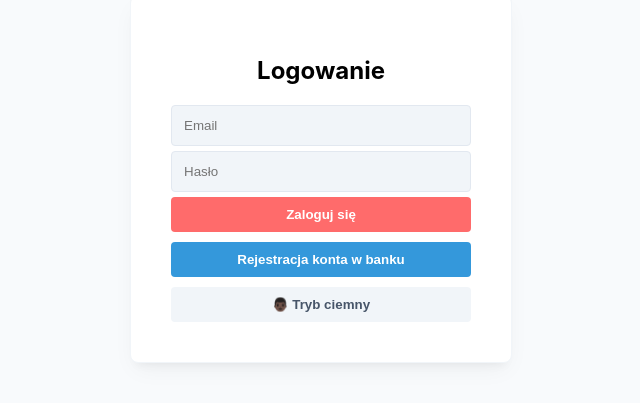
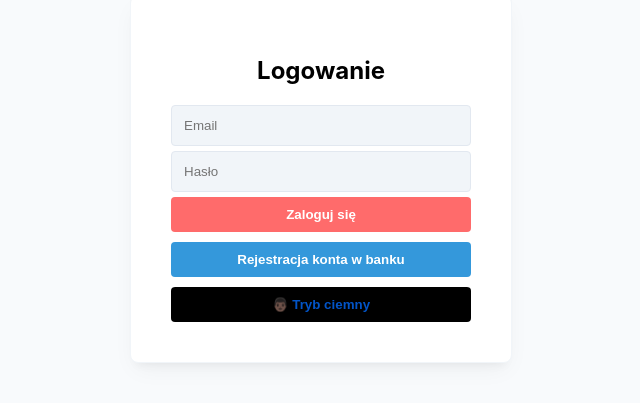
Before and after one commit to Piesnababy218/tai, a React (Create React App) app in the folder frontend/: page / in a window 1280 px wide. Shown: the part 221-624 px from the top of the page, without its empty margins (319-959 px from the left). Built offline with nearby package versions, Linux system fonts and the light colour scheme.

Commit message:
poprawka app.css

```diff
--- a/frontend/src/App.css
+++ b/frontend/src/App.css
@@ -125,6 +125,6 @@
 }
 
 .login-btn-theme.light-mode {
-  background: #F1F5F9;
-  color: #475569;
+  background: #000;
+  color: #0254c7;
 }
```
